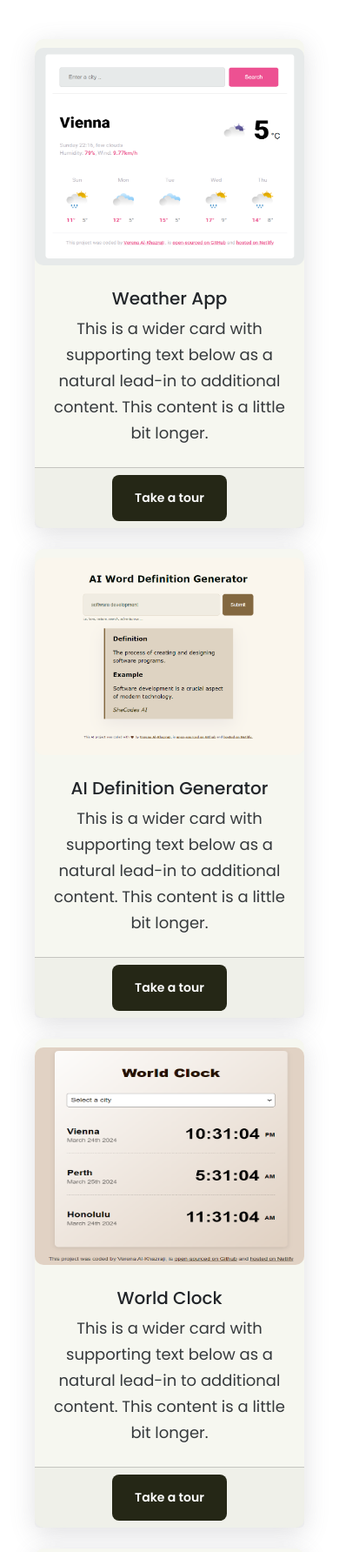
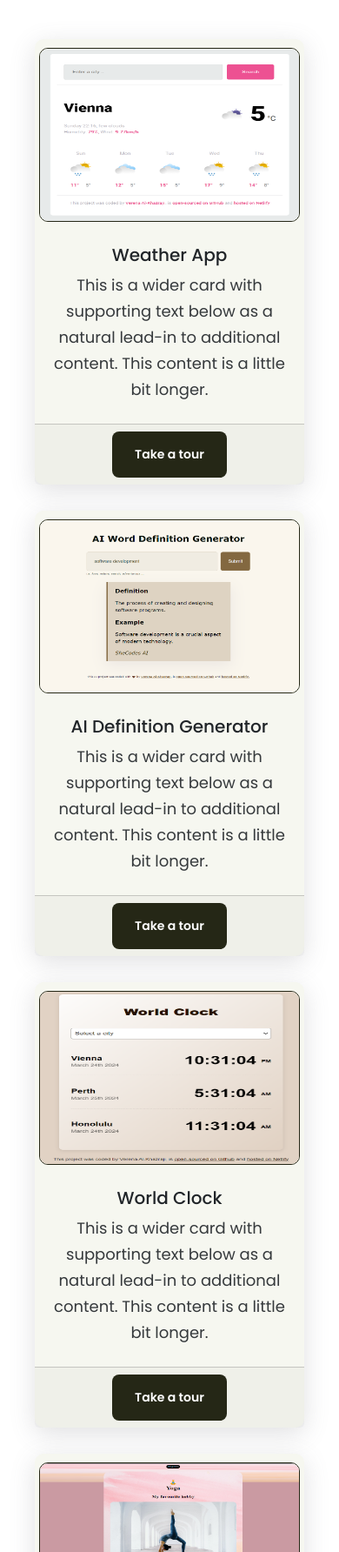
Before and after one commit to verenx/frontend-portfolio-website, a plain HTML site: page work.html in a window 390 px wide. Shown: the part 216-2000 px from the top of the page at 87% size. Drawn offline with nearby package versions, Linux system fonts and the light colour scheme.

Commit message:
made portfolio page responsive

```diff
--- a/src/style.css
+++ b/src/style.css
@@ -316,15 +316,17 @@ footer {
   border: var(--primary-color);
   box-shadow: var(--default-box-shadow);
   border-radius: 10px;
+  margin-bottom: 30px;
 }
 
 
 .card-image-custom {
-  max-width: 350px;
-  max-height: 250px;
+  width: 300px;
+  height: 200px;
   display: block;
   margin: 10px auto;
   border-radius: 10px;
+  border: 1px solid var(--secondary-color);
 }
 
 
--- a/work.html
+++ b/work.html
@@ -41,9 +41,9 @@
     <div class="card-deck">
       <div class="row">
 
-        <div class="col-md-4">
-          <div class="card-custom text-center mb-4 card">
-            <img class="card-image-custom card-img-top" src="/images/weather-app.png" alt="Card image cap" />
+        <div class="col-lg-4">
+          <div class="card-custom text-center card">
+            <img class="card-image-custom img-fluid card-img-top" src="/images/weather-app.png" alt="Card image cap" />
             <div class="card-body">
               <h5 class="card-title">Weather App</h5>
               <p class="mb-2 card-text">This is a wider card with supporting text below as a natural lead-in to additional content. This content is a little bit longer.</p>
@@ -54,9 +54,9 @@
           </div>
         </div>
 
-        <div class="col-md-4">
-          <div class="card-custom text-center mb-4 card">
-            <img class="card-image-custom card-img-top" src="/images/AI-definitions-generator.png" alt="Card image cap" />
+        <div class="col-lg-4">
+          <div class="card-custom text-center card">
+            <img class="card-image-custom img-fluid card-img-top" src="/images/AI-definitions-generator.png" alt="Card image cap" />
             <div class="card-body">
               <h5 class="card-title">AI Definition Generator</h5>
               <p class="mb-2 card-text">This is a wider card with supporting text below as a natural lead-in to additional content. This content is a little bit longer.</p>
@@ -67,8 +67,8 @@
           </div>
         </div>
 
-        <div class="col-md-4">
-          <div class="card-custom text-center mb-4 card">
+        <div class="col-lg-4">
+          <div class="card-custom img-fluid text-center card">
             <img class="card-image-custom card-img-top" src="/images/world-clock.png" alt="Card image cap" />
             <div class="card-body">
               <h5 class="card-title">World Clock</h5>
@@ -80,9 +80,9 @@
           </div>
         </div>
 
-        <div class="col-md-4">
-          <div class="card-custom text-center mb-4 card">
-           <img class="card-image-custom card-img-top" src="/images/yoga-website.png" alt="Card image cap" />
+        <div class="col-lg-4">
+          <div class="card-custom text-center card">
+           <img class="card-image-custom img-fluid card-img-top" src="/images/yoga-website.png" alt="Card image cap" />
             <div class="card-body">
               <h5 class="card-title">Yoga Website</h5>
               <p class="mb-2 card-text">This is a wider card with supporting text below as a natural lead-in to additional content. This content is a little bit longer.</p>
```
